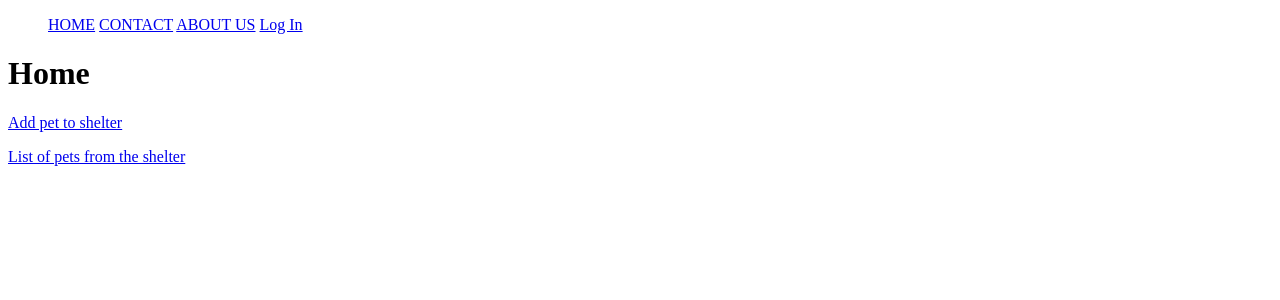
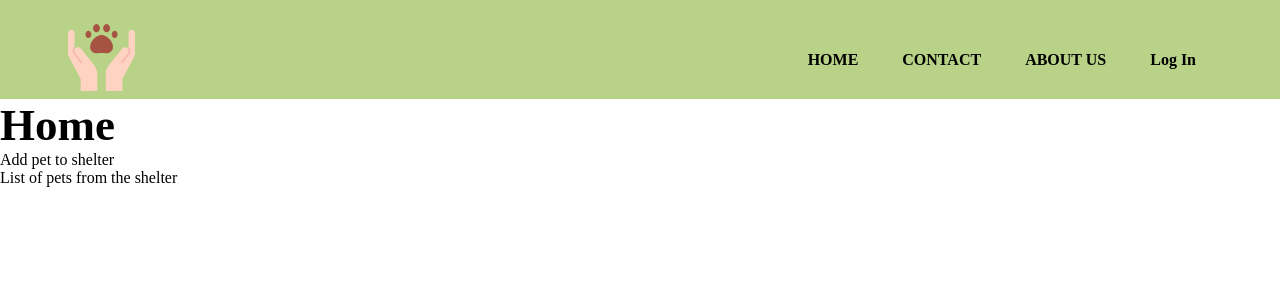
Before and after one commit to SergiFn/MDP_Delivery1, a Django app: page / in a window 1280 px wide. Shown: the top 300 px of the page. Run offline with Django 5.2, Linux system fonts and the light colour scheme.

Commit message:
feat: navigate menu done

```diff
--- a/MDP_Delivery1/settings.py
+++ b/MDP_Delivery1/settings.py
@@ -125,3 +125,8 @@ LOGOUT_REDIRECT_URL = "home"
 # https://docs.djangoproject.com/en/5.0/ref/settings/#default-auto-field
 
 DEFAULT_AUTO_FIELD = 'django.db.models.BigAutoField'
+
+STATICFILES_DIRS = [
+    BASE_DIR / "static",
+    "/var/www/static/",
+]
--- /dev/null
+++ b/static/menu.css
@@ -0,0 +1,38 @@
+* {
+    margin: 0;
+    padding: 0;
+}
+
+nav{
+    background-color: #b8d287;
+   display: flex;
+    align-items: center;
+    justify-content: space-between;
+    padding-top: 20px;
+    padding-left: 5%;
+    padding-right: 5%;
+    font-weight: bold;
+}
+
+h1{
+    font-size: 45px;
+    color: black;
+}
+
+ul li{
+    display: inline;
+    margin: 0 20px;
+}
+
+a{
+    text-decoration: none;
+    color: black;
+}
+a:hover{
+    color: green;
+}
+
+.logo img{
+    width: 75px;
+    height: 75px;
+}
--- a/templates/base.html
+++ b/templates/base.html
@@ -1,19 +1,27 @@
+{% load static %}
 <!DOCTYPE html>
 <html lang="en">
 <head>
     <meta charset="UTF-8">
+    <link rel="stylesheet" href="{% static 'menu.css' %}">
     <title>Shelter</title>
-
 
 </head>
 <body>
 
+    <header>
+
+        <nav>
+
+            <label for="" class="logo">
+                <a href=""><img src="/static/logo.png"></a>
+            </label>
             <ul>
-         <a  href={% url 'home' %}>HOME</a>
-         <a  href={% url 'contact' %}>CONTACT</a>
-         <a  href={% url 'about_us' %}>ABOUT US</a>
+                <li><a  href={% url 'home' %}>HOME</a></li>
+                 <li><a  href={% url 'contact' %}>CONTACT</a></li>
+                 <li><a  href={% url 'about_us' %}>ABOUT US</a></li>
 
-        {% if user.is_authenticated %}
+               <li> {% if user.is_authenticated %}
                     <form action="{% url 'logout' %}" method="post">
                     {% csrf_token %}
                     <!--<button type="submit">Log Out</button>-->
@@ -21,9 +29,11 @@
                     </form>
                 {% else %}
                     <a  href="{% url 'login' %}">Log In</a>
-        {% endif %}
+                {% endif %}</li>
 
             </ul>
+        </nav>
+    </header>
 
     {% block content %}
     {% endblock %}
--- a/templates/home.html
+++ b/templates/home.html
@@ -1,3 +1,4 @@
+
 {%  extends 'base.html' %}
 
 {% block content %}
```
Also changed, not shown: db.sqlite3, static/logo.png (added). Lines whose indentation alone changed are shown as unchanged.
